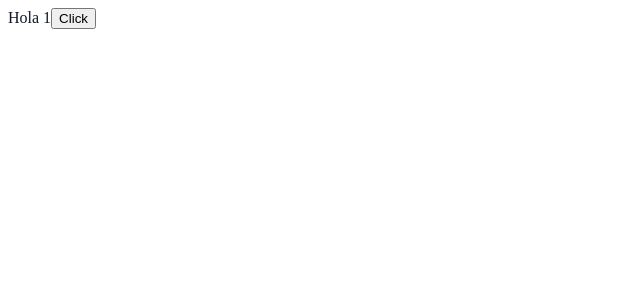
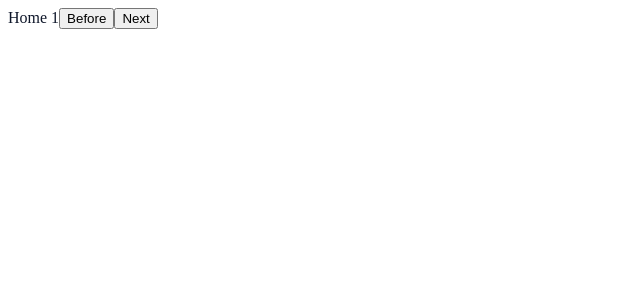
Before and after one commit to lauraschoerken/react-archetype, a React (Vite) app: page / in a window 1280 px wide. Shown: the top 300 px of the page, without its empty margins (0-640 px from the left). Built offline with nearby package versions, Linux system fonts and the light colour scheme.

Commit message:
feat: home page

```diff
--- a/src/components/Home/components/HomeComponent.tsx
+++ b/src/components/Home/components/HomeComponent.tsx
@@ -3,13 +3,15 @@
 interface Props {
 	name: string
 	next: () => void
+	before: () => void
 }
 const HomeComponent: React.FC<Props> = (props) => {
-	const { name, next } = props
+	const { name, next, before } = props
 	return (
 		<div className='main'>
 			{name}
-			<button onClick={next}>Click</button>
+			<button onClick={before}>Before</button>
+			<button onClick={next}>Next</button>
 		</div>
 	)
 }
--- a/src/components/Home/containers/Home.tsx
+++ b/src/components/Home/containers/Home.tsx
@@ -1,12 +1,8 @@
 import { useState } from 'react'
 import HomeComponent from '../components/HomeComponent'
 
-interface Props {
-	title: string
-}
-
-const Card: React.FC<Props> = (props) => {
-	const { title } = props
+const Card = () => {
+	const title = 'Home'
 	const [counter, setCounter] = useState<number>(1)
 	const [name, setName] = useState<string>(`${title} ${counter}`)
 
@@ -18,7 +14,15 @@
 		})
 	}
 
-	return <HomeComponent name={name} next={next} />
+	const before = () => {
+		setCounter((prev) => {
+			const newValue = prev - 1
+			setName(`${title} ${newValue}`)
+			return newValue
+		})
+	}
+
+	return <HomeComponent name={name} next={next} before={before} />
 }
 
 export default Card
```
